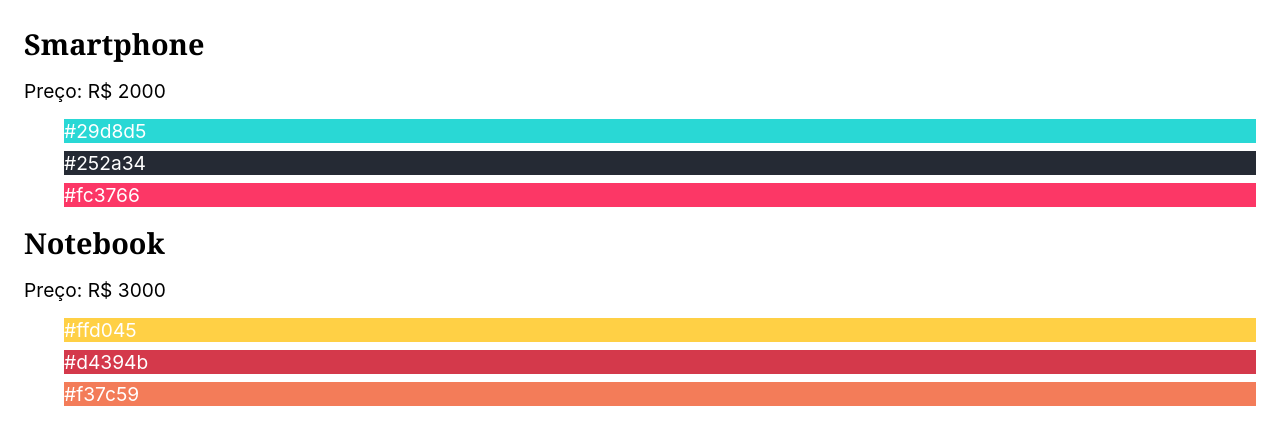
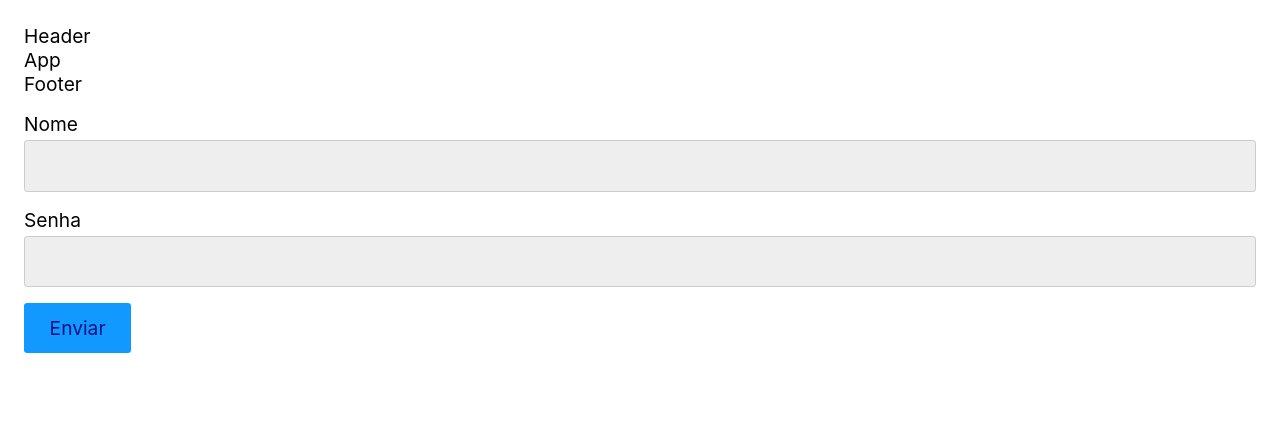
Before and after one commit to LeonardoLobas/React-Origamid, a React (Vite) app: page / in a window 1280 px wide. Shown: the top 444 px of the page. Built offline with nearby package versions, Linux system fonts and the light colour scheme.

Commit message:
Componentes React.

```diff
--- a/package.json
+++ b/package.json
@@ -10,9 +10,6 @@
     "preview": "vite preview"
   },
   "dependencies": {
-    "@emotion/react": "^11.11.4",
-    "@emotion/styled": "^11.11.5",
-    "@mui/material": "^5.15.20",
     "react": "^18.3.1",
     "react-dom": "^18.3.1"
   },
--- /dev/null
+++ b/src/Form/Input.jsx
@@ -0,0 +1,10 @@
+import React from 'react'
+
+const Input = () => {
+  return (
+    <input type='text'/>
+
+  )
+}
+
+export default Input
--- /dev/null
+++ b/src/Form/button.jsx
@@ -0,0 +1,7 @@
+import React from "react";
+
+const Button = () => {
+    return <button>Enviar</button>;
+};
+
+export default Button;
--- /dev/null
+++ b/src/Form/form.jsx
@@ -0,0 +1,21 @@
+import React from "react";
+import Input from "./Input";
+import Button from "./button";
+
+const Form = () => {
+    return (
+        <form>
+            <p>
+                <label htmlFor="nome">Nome</label>
+                <Input />
+            </p>
+            <p>
+                <label htmlFor="password">Senha</label>
+                <Input />
+            </p>
+            <Button />
+        </form>
+    );
+};
+
+export default Form;
--- a/src/app.jsx
+++ b/src/app.jsx
@@ -1,48 +1,17 @@
-import React from 'react'
-
-// Organize os produtos como mostrado no vídeo
-// Mostre apenas produtos que forem mais caros que R$ 1500
-const produtos = [
-  {
-    id: 1,
-    nome: 'Smartphone',
-    preco: 'R$ 2000',
-    cores: ['#29d8d5', '#252a34', '#fc3766'],
-  },
-  {
-    id: 2,
-    nome: 'Notebook',
-    preco: 'R$ 3000',
-    cores: ['#ffd045', '#d4394b', '#f37c59'],
-  },
-  {
-    id: 3,
-    nome: 'Tablet',
-    preco: 'R$ 1500',
-    cores: ['#365069', '#47c1c8', '#f95786'],
-  },
-];
+import React from "react";
+import Header from "./header";
+import Footer from "./footer";
+import Form from "./Form/form";
 
 const App = () => {
-  const dados = produtos.filter(({preco}) =>
-    Number(preco.replace('R$ ', '') > 1500)
-  )
-
-  return (
-  <section>
-    {dados.map(({id,nome,preco,cores}) => (
-      <div key={id}>
-        <h1>{nome}</h1>
-        <p>Preço: {preco}</p>
-        <ul>{cores.map((cor) => (
-          <li style={{backgroundColor:cor, color:'white' }} key={cor}>
-            {cor}</li>
-        ))}</ul>
-      </div>
-    ))}
-  </section>
-  )
+    return (
+        <div>
+            <Header />
+            App
+            <Footer />
+            <Form />
+        </div>
+    );
 };
 
-
-export default App
+export default App;
--- /dev/null
+++ b/src/footer.jsx
@@ -0,0 +1,7 @@
+import React from "react";
+
+const Footer = () => {
+    return <footer>Footer</footer>
+}
+
+export default Footer
--- /dev/null
+++ b/src/header.jsx
@@ -0,0 +1,7 @@
+import React from "react";
+
+const Header = () => {
+    return <header>Header</header>
+}
+
+export default Header
```
Also changed, not shown: 1 other file (tests, documents, lock files or other folders).
